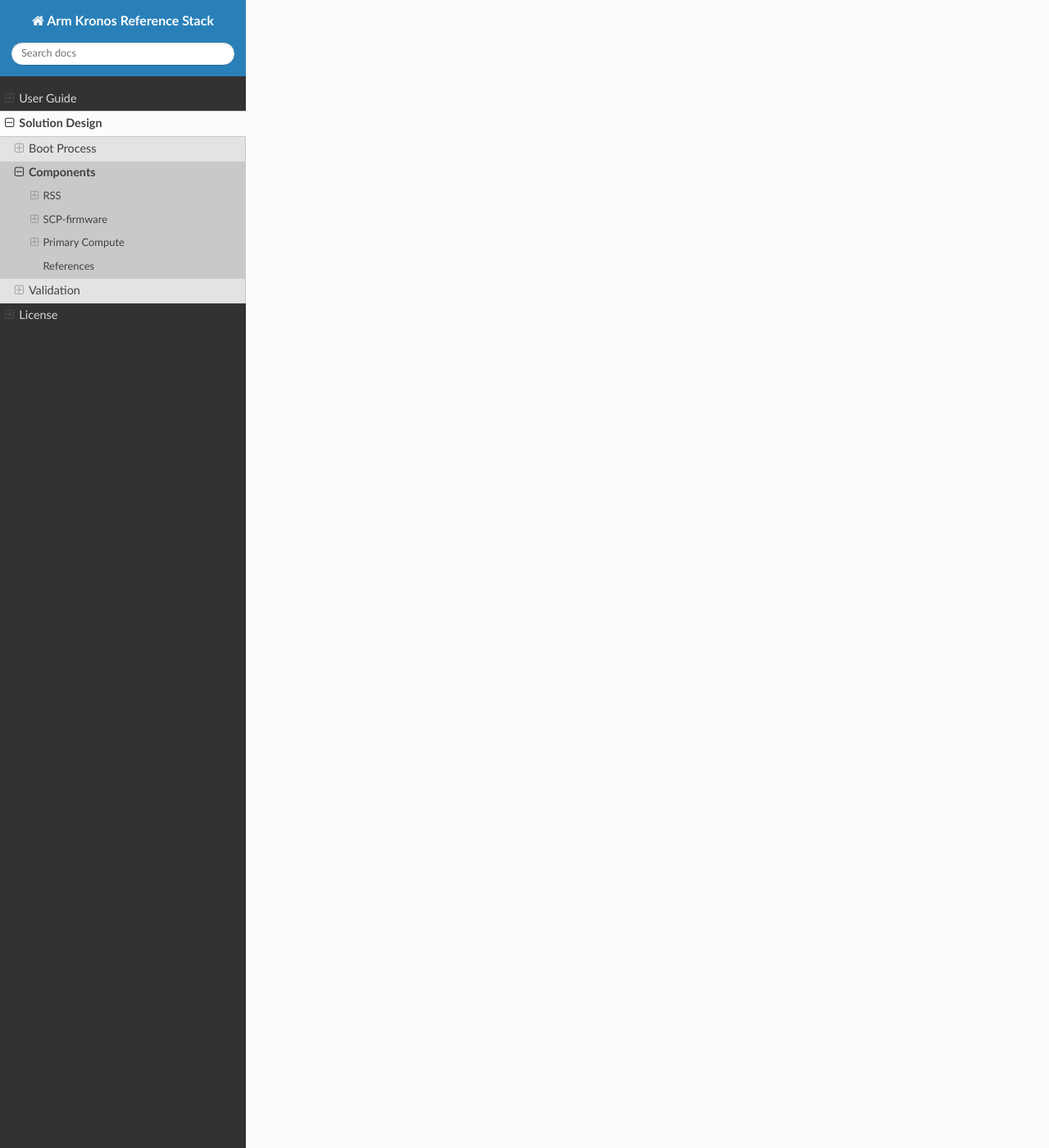
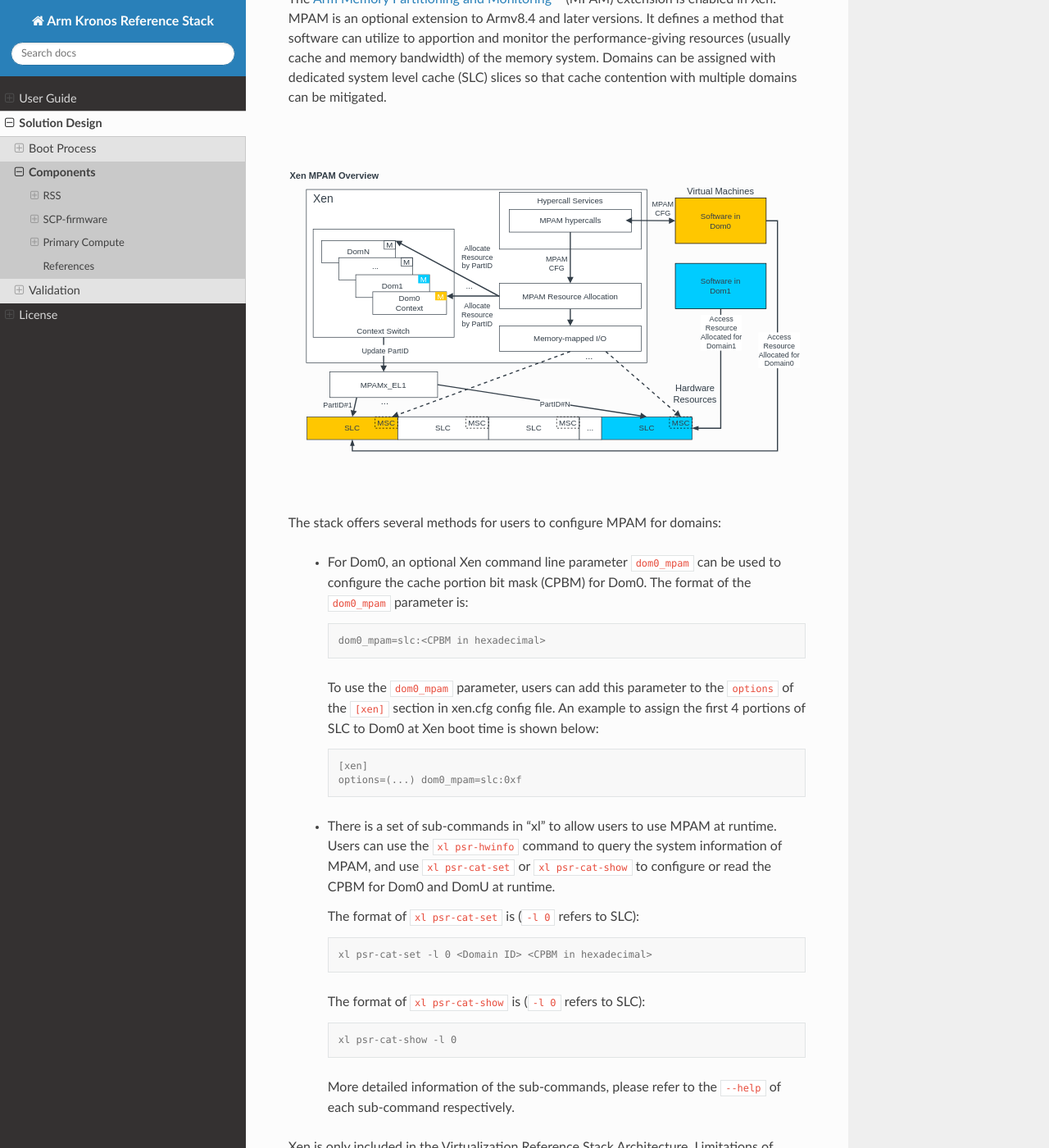
Before and after one commit to DensoSVIC/arm-sw-stack, a Sphinx documentation site: the page built from documentation/design/components.rst, in a window 1280 px wide and 1400 px high, scrolled down 2309 px. Shown: the whole window at 82% size. Built offline with Sphinx 7.4.7 and the Read the Docs theme 2.0.0, drawn with Linux system fonts in a browser that asks for light colours; some of the changed text lies outside the part shown.

Commit message:
doc: Add Xen and MPAM support information
As the Xen MPAM support has been integrated to the Kronos software
stack, this commit adds documentation about it. Introduce and update
the related links accordingly.

Since the documentation contains a diagram about the implementation
of Xen MPAM support, take the opportunity to create the "images"
folder in this commit.

Also update the project qa-check dictionary to quiet the spellchecker.

Signed-off-by: Henry Wang <Henry.Wang@arm.com>

```diff
--- a/documentation/conf.py
+++ b/documentation/conf.py
@@ -123,6 +123,7 @@
 .. |SCP-Firmware base version| replace:: {scp_firmware_base_version}
 .. |Trusted Firmware-A version| replace:: {trusted_firmware_a_version}
 .. |U-Boot version| replace:: {uboot_version}
+.. |Xen version| replace:: {xen_version}
 .. |Linux version| replace:: {linux_version}.{linux_version_patch}
 .. |Arm SystemReadyTM| replace:: Arm SystemReady\\ :sup:`TM`
 .. |kronos remote| replace:: https://git.gitlab.arm.com/automotive-and-industrial/kronos/kronos.git
@@ -139,9 +140,11 @@
 .. _SCP-Firmware repository: https://github.com/ARM-software/SCP-firmware/tree/{scp_firmware_version}
 .. _Trusted Firmware-A repository: https://git.trustedfirmware.org/TF-A/trusted-firmware-a.git/tree/?h=v{trusted_firmware_a_version}
 .. _U-Boot repository: https://source.denx.de/u-boot/u-boot/-/tree/v{uboot_version}
+.. _Xen repository: https://xenbits.xen.org/gitweb/?p=xen.git;a=tree;h=refs/heads/stable-{xen_version}
 .. _Linux repository: https://git.yoctoproject.org/linux-yocto/log/?h=v{linux_version}%2Fstandard%2Fbase
 .. _Device Tree specification: https://www.devicetree.org/
 .. _xl documentation: https://xenbits.xen.org/docs/{xen_version}-testing/man/xl.1.html
+.. _Arm Memory Partitioning and Monitoring: https://developer.arm.com/documentation/ddi0598/latest
 """  # noqa: E501
 
 # URL to use for references to repository paths
--- a/documentation/design/components.rst
+++ b/documentation/design/components.rst
@@ -30,6 +30,9 @@
   * - :ref:`design_components_u-boot`
     - |U-Boot version|
     - `U-Boot repository`_
+  * - :ref:`design_components_xen`
+    - |Xen version|
+    - `Xen repository`_
   * - :ref:`design_components_linux`
     - |Linux version|
     - `Linux repository`_
@@ -125,6 +128,101 @@
  * Use OF_HAS_PRIOR_STAGE for the BASE_FVP configuration, to indicate the
    origin of the device tree.
 
+.. _design_components_xen:
+
+Xen
+===
+
+Xen is a type-1 hypervisor, providing services that allow multiple computer
+operating systems to execute on the same computer hardware concurrently.
+Responsibilities of the Xen hypervisor include memory management and CPU
+scheduling of all virtual machines (domains), and for launching the most
+privileged domain (Dom0) - the only virtual machine which by default
+has direct access to hardware. From the Dom0 the hypervisor can be managed
+and unprivileged domains (DomU) can be launched.
+
+On starting up, the GRUB2 configuration uses the "chainloader" command to
+instruct the UEFI services provider (U-boot) to load and run Xen as an EFI
+application. Further Xen reads its configuration (xen.cfg) from the boot
+partition of the virtio disk containing the boot arguments for Xen and Dom0
+to start the whole system.
+
+The `Arm Memory Partitioning and Monitoring`_ (MPAM) extension is enabled in
+Xen. MPAM is an optional extension to Armv8.4 and later versions. It
+defines a method that software can utilize to apportion and monitor the
+performance-giving resources (usually cache and memory bandwidth) of the
+memory system. Domains can be assigned with dedicated system level cache (SLC)
+slices so that cache contention with multiple domains can be mitigated.
+
+|
+
+.. image:: ../images/xen_mpam_structure.svg
+   :align: center
+
+|
+
+The stack offers several methods for users to configure MPAM for domains:
+
+ * For Dom0, an optional Xen command line parameter ``dom0_mpam`` can be used
+   to configure the cache portion bit mask (CPBM) for Dom0. The format of the
+   ``dom0_mpam`` parameter is:
+
+   .. code-block:: console
+
+     dom0_mpam=slc:<CPBM in hexadecimal>
+
+   To use the ``dom0_mpam`` parameter, users can add this parameter to the
+   ``options`` of the ``[xen]`` section in xen.cfg config file. An example to
+   assign the first 4 portions of SLC to Dom0 at Xen boot time is shown below:
+
+   .. code-block:: console
+
+     [xen]
+     options=(...) dom0_mpam=slc:0xf
+
+ * There is a set of sub-commands in "xl" to allow users to use MPAM at runtime.
+   Users can use the ``xl psr-hwinfo`` command to query the system information
+   of MPAM, and use ``xl psr-cat-set`` or ``xl psr-cat-show`` to configure or
+   read the CPBM for Dom0 and DomU at runtime.
+
+   The format of ``xl psr-cat-set`` is (``-l 0`` refers to SLC):
+
+   .. code-block:: console
+
+     xl psr-cat-set -l 0 <Domain ID> <CPBM in hexadecimal>
+
+   The format of ``xl psr-cat-show`` is (``-l 0`` refers to SLC):
+
+   .. code-block:: console
+
+     xl psr-cat-show -l 0
+
+   More detailed information of the sub-commands, please refer to the ``--help``
+   of each sub-command respectively.
+
+Xen is only included in the Virtualization Reference Stack Architecture.
+Limitations of MPAM support in Xen include:
+
+ * Currently, MPAM support in Xen is available for the system level cache (SLC)
+   partitioning only.
+ * In the Virtualization Reference Stack Architecture, DomU MPAM settings can
+   only be manipulated by xl after the DomU has been created and started.
+ * The FVP only provides the programmer's view of MPAM. There is no functional
+   behaviour change implemented.
+
+.. _design_components_xen_downstream_changes:
+
+Downstream Changes
+------------------
+Patches for the Xen MPAM extension support at
+:kronos-repo:`yocto/meta-kronos/dynamic-layers/virtualization-layer/recipes-extended/xen/files/`
+to:
+
+ * Discover MPAM CPU feature
+ * Initialize MPAM at Xen boot time
+ * Support MPAM in Xen tools to apply the domain MPAM configuration in
+   userspace at runtime
+
 .. _design_components_linux:
 
 Linux Kernel
--- a/documentation/user_guide/borrow.rst
+++ b/documentation/user_guide/borrow.rst
@@ -32,5 +32,7 @@
     - :ref:`design_components_trusted-firmware-a_downstream_changes` for TF-A
   * - :ref:`design_components_u-boot`
     - :ref:`design_components_u-boot_downstream_changes` for U-Boot
+  * - :ref:`design_components_xen`
+    - :ref:`design_components_xen_downstream_changes` for Xen
   * - :ref:`design_components_linux`
     - :ref:`design_components_linux_downstream_changes` for Linux
```
Also changed, not shown: .codeclimate.yml, documentation/images/xen_mpam_structure.svg (added), 1 other file.
